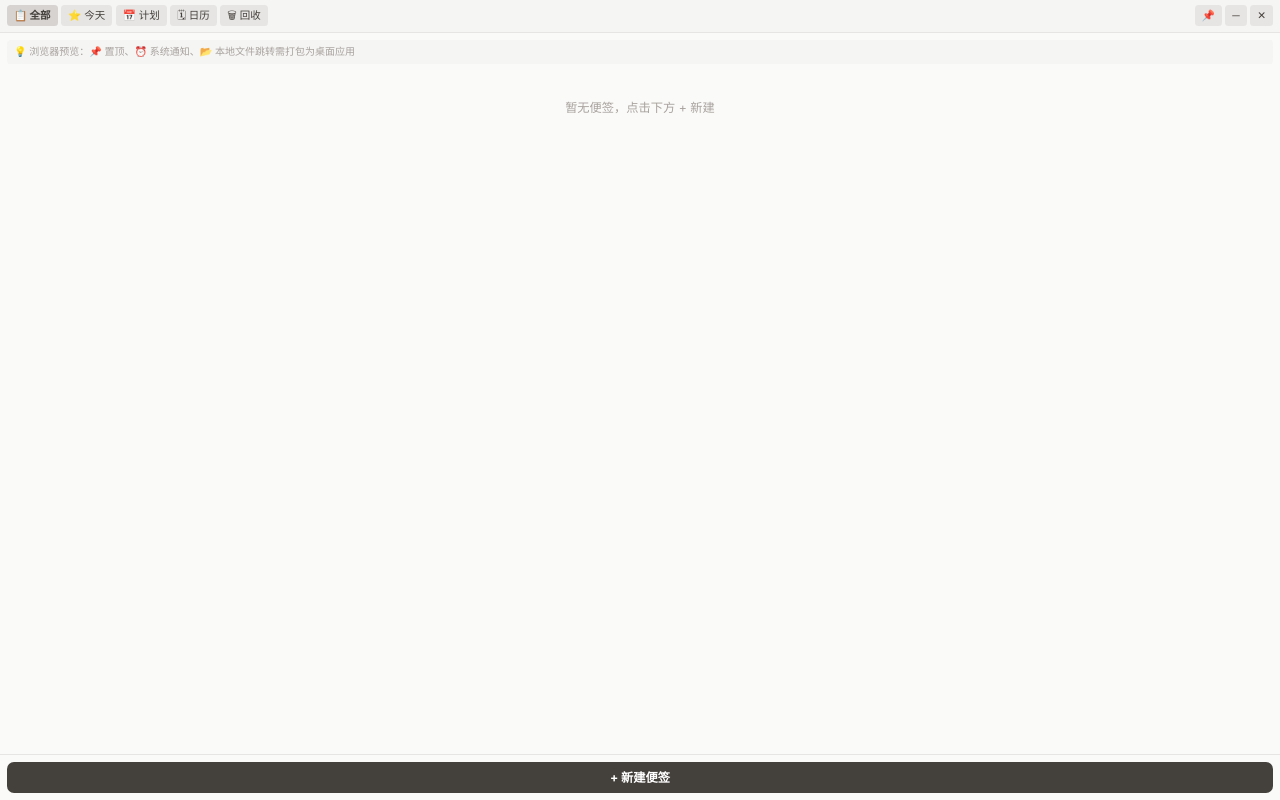
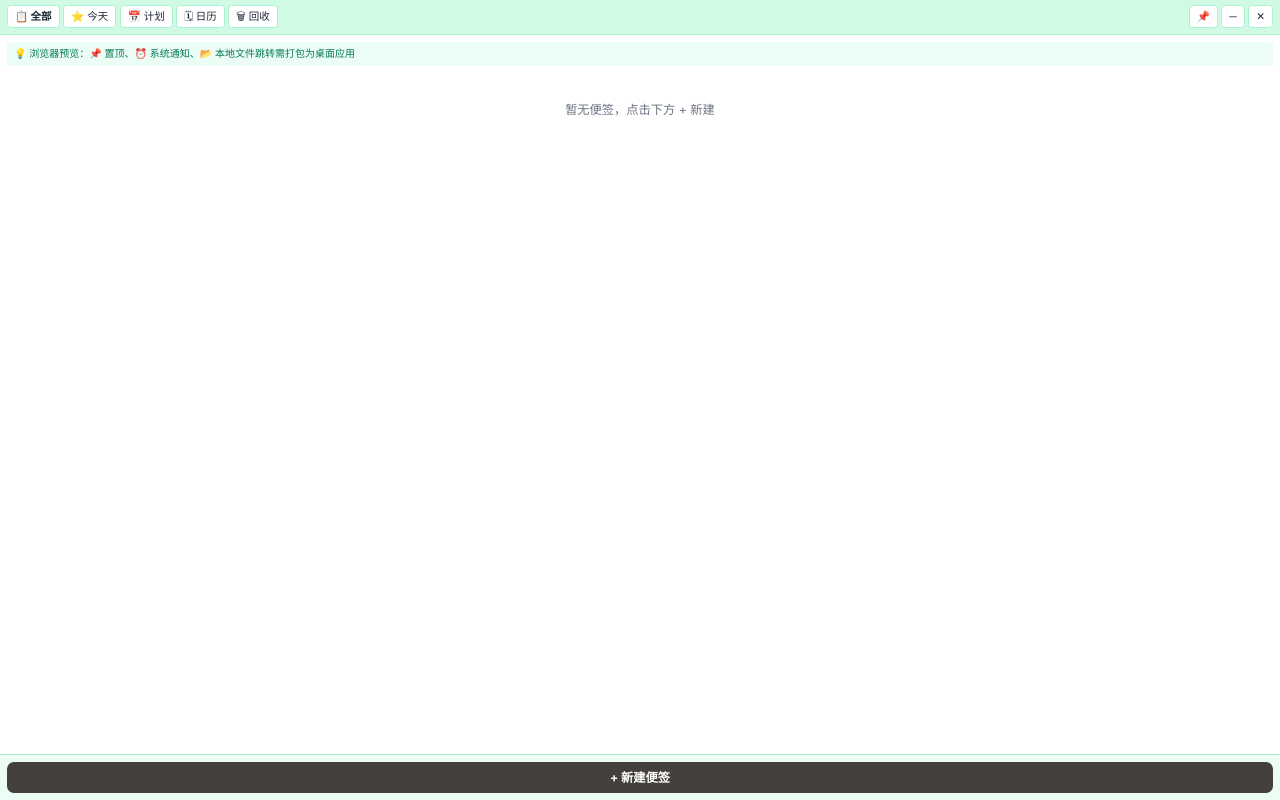
Before and after one commit to GDCP1613157420/bianqian, a React (Vite) app: page / in a window 1280 px wide. Built offline with nearby package versions, Linux system fonts and the light colour scheme.

Commit message:
Style: 护眼色 + 黑色字; NoteCard 加 pointer 事件恢复鼠标滑动删除

```diff
--- a/src/App.tsx
+++ b/src/App.tsx
@@ -262,42 +262,42 @@ export default function App() {
     if (w) await w.minimize();
   };
 
-  const headerBtnCls = "px-2 py-1 text-xs rounded bg-stone-200 text-stone-700 hover:bg-stone-300";
+  const headerBtnCls = "px-2 py-1 text-xs rounded bg-white text-gray-800 hover:bg-emerald-200 border border-emerald-200";
 
   return (
     <>
       {/* 主窗口 */}
-      <div className="h-screen w-full bg-stone-50 flex flex-col text-stone-800 text-sm">
+      <div className="h-screen w-full bg-white flex flex-col text-gray-900 text-sm">
         {/* 顶栏 */}
-        <div className="flex items-center justify-between px-2 py-1.5 bg-stone-100 border-b border-stone-200">
+        <div className="flex items-center justify-between px-2 py-1.5 bg-emerald-100 border-b border-emerald-200">
           <div className="flex items-center gap-1">
             <button
               onClick={() => { setView("list"); setListMode("all"); }}
-              className={`${headerBtnCls} ${view === "list" && listMode === "all" ? "bg-stone-300 font-bold" : ""}`}
+              className={`${headerBtnCls} ${view === "list" && listMode === "all" ? "bg-emerald-200 font-bold" : ""}`}
             >
               📋 全部
             </button>
             <button
               onClick={() => { setView("list"); setListMode("today"); }}
-              className={`${headerBtnCls} ${view === "list" && listMode === "today" ? "bg-stone-300 font-bold" : ""}`}
+              className={`${headerBtnCls} ${view === "list" && listMode === "today" ? "bg-emerald-200 font-bold" : ""}`}
             >
               ⭐ 今天
             </button>
             <button
               onClick={() => setListMode("scheduled")}
-              className={`${headerBtnCls} ${listMode === "scheduled" ? "bg-stone-300 font-bold" : ""}`}
+              className={`${headerBtnCls} ${listMode === "scheduled" ? "bg-emerald-200 font-bold" : ""}`}
             >
               📅 计划
             </button>
             <button
               onClick={() => setView("calendar")}
-              className={`${headerBtnCls} ${view === "calendar" ? "bg-stone-300 font-bold" : ""}`}
+              className={`${headerBtnCls} ${view === "calendar" ? "bg-emerald-200 font-bold" : ""}`}
             >
               🗓 日历
             </button>
             <button
               onClick={() => setView("trash")}
-              className={`${headerBtnCls} ${view === "trash" ? "bg-stone-300 font-bold" : ""}`}
+              className={`${headerBtnCls} ${view === "trash" ? "bg-emerald-200 font-bold" : ""}`}
             >
               🗑 回收
             </button>
@@ -331,28 +331,28 @@ export default function App() {
           {view === "list" && listMode !== "tree" && (
             <>
               {!isTauri() && (
-                <div className="text-[10px] text-stone-400 bg-stone-100 rounded px-2 py-1 mb-2">
+                <div className="text-[10px] text-emerald-700 bg-emerald-50 rounded px-2 py-1 mb-2">
                   💡 浏览器预览：📌 置顶、⏰ 系统通知、📂 本地文件跳转需打包为桌面应用
                 </div>
               )}
               {listMode === "scheduled" && (
-                <div className="mb-2 text-[11px] text-stone-500 bg-blue-50 border border-blue-100 rounded px-2 py-1">
+                <div className="mb-2 text-[11px] text-gray-600 bg-blue-50 border border-blue-100 rounded px-2 py-1">
                   📅 按计划开始时间排序（{scheduledNotes.length} 条）
                 </div>
               )}
               {listMode === "today" && (
-                <div className="mb-2 text-[11px] text-stone-500 bg-amber-50 border border-amber-100 rounded px-2 py-1">
+                <div className="mb-2 text-[11px] text-gray-600 bg-amber-50 border border-amber-100 rounded px-2 py-1">
                   ⭐ 今天的便签（{todayNotes.length} 条）
                 </div>
               )}
               {sortedDates.length === 0 ? (
-                <div className="text-center text-stone-400 text-sm py-8">
+                <div className="text-center text-gray-500 text-sm py-8">
                   {listMode === "scheduled" ? "暂无计划任务" : "暂无便签，点击下方 + 新建"}
                 </div>
               ) : (
                 sortedDates.map((d) => (
                   <div key={d} className="mb-3">
-                    <div className="text-xs font-bold text-stone-500 mb-1 px-1">
+                    <div className="text-xs font-bold text-gray-600 mb-1 px-1">
                       {formatDateLabel(d)}
                     </div>
                     <div className="space-y-1.5">
@@ -360,26 +360,26 @@ export default function App() {
                         editingId === n.id ? (
                           <div
                             key={n.id}
-                            className="p-2 rounded-lg bg-stone-100 border border-stone-300 space-y-1"
+                            className="p-2 rounded-lg bg-emerald-50 border border-emerald-300 space-y-1"
                           >
                             <input
                               value={editTitle}
                               onChange={(e) => setEditTitle(e.target.value)}
-                              className="w-full text-sm font-bold px-1.5 py-1 rounded border border-stone-200 bg-white"
+                              className="w-full text-sm font-bold px-1.5 py-1 rounded border border-emerald-200 bg-white"
                               placeholder="标题"
                               autoFocus
                             />
                             <textarea
                               value={editBody}
                               onChange={(e) => setEditBody(e.target.value)}
-                              className="w-full text-xs px-1.5 py-1 rounded border border-stone-200 bg-white resize-none"
+                              className="w-full text-xs px-1.5 py-1 rounded border border-emerald-200 bg-white resize-none"
                               placeholder="详情"
                               rows={3}
                             />
                             <div className="flex justify-end gap-1">
                               <button
                                 onClick={() => setEditingId(null)}
-                                className="px-2 py-1 text-xs rounded bg-stone-200 text-stone-600"
+                                className="px-2 py-1 text-xs rounded bg-emerald-100 text-gray-700"
                               >
                                 取消
                               </button>
@@ -430,7 +430,7 @@ export default function App() {
         </div>
 
         {/* 底部新建按钮 */}
-        <div className="p-2 border-t border-stone-200 bg-stone-50">
+        <div className="p-2 border-t border-emerald-200 bg-emerald-50">
           {!adding ? (
             <button
               onClick={() => setAdding(true)}
@@ -439,19 +439,19 @@ export default function App() {
               + 新建便签
             </button>
           ) : (
-            <div className="space-y-1.5 bg-white border border-stone-200 rounded-lg p-2">
+            <div className="space-y-1.5 bg-white border border-emerald-200 rounded-lg p-2">
               <input
                 value={newTitle}
                 onChange={(e) => setNewTitle(e.target.value)}
                 placeholder="标题（必填或填详情）"
-                className="w-full text-sm font-bold px-2 py-1.5 rounded border border-stone-200 focus:outline-none focus:border-stone-400"
+                className="w-full text-sm font-bold px-2 py-1.5 rounded border border-emerald-200 focus:outline-none focus:border-stone-400"
                 autoFocus
               />
               <textarea
                 value={newBody}
                 onChange={(e) => setNewBody(e.target.value)}
                 placeholder="详情..."
-                className="w-full text-xs px-2 py-1 rounded border border-stone-200 resize-none focus:outline-none focus:border-stone-400"
+                className="w-full text-xs px-2 py-1 rounded border border-emerald-200 resize-none focus:outline-none focus:border-stone-400"
                 rows={3}
               />
 
@@ -459,28 +459,28 @@ export default function App() {
               <div>
                 <button
                   onClick={() => setAddShowSchedule(!addShowSchedule)}
-                  className="text-[11px] text-stone-500 hover:underline"
+                  className="text-[11px] text-gray-600 hover:underline"
                 >
                   📅 工作时间段 {addStart && `(已设置)`}
                 </button>
                 {addShowSchedule && (
-                  <div className="mt-1 space-y-1 bg-stone-50 p-1.5 rounded">
+                  <div className="mt-1 space-y-1 bg-emerald-50 p-1.5 rounded">
                     <div className="flex items-center gap-1.5">
-                      <span className="text-[10px] text-stone-500 w-10">开始</span>
+                      <span className="text-[10px] text-gray-600 w-10">开始</span>
                       <input
                         type="datetime-local"
                         value={addStart}
                         onChange={(e) => setAddStart(e.target.value)}
-                        className="flex-1 text-[11px] rounded border border-stone-200 px-1 py-0.5 bg-white"
+                        className="flex-1 text-[11px] rounded border border-emerald-200 px-1 py-0.5 bg-white"
                       />
                     </div>
                     <div className="flex items-center gap-1.5">
-                      <span className="text-[10px] text-stone-500 w-10">结束</span>
+                      <span className="text-[10px] text-gray-600 w-10">结束</span>
                       <input
                         type="datetime-local"
                         value={addEnd}
                         onChange={(e) => setAddEnd(e.target.value)}
-                        className="flex-1 text-[11px] rounded border border-stone-200 px-1 py-0.5 bg-white"
+                        className="flex-1 text-[11px] rounded border border-emerald-200 px-1 py-0.5 bg-white"
                       />
                     </div>
                   </div>
@@ -491,7 +491,7 @@ export default function App() {
               <div>
                 <button
                   onClick={() => setAddShowReminder(!addShowReminder)}
-                  className="text-[11px] text-stone-500 hover:underline"
+                  className="text-[11px] text-gray-600 hover:underline"
                 >
                   ⏰ 提醒 {addReminder && `(${formatReminderLabel(addReminder)})`}
                 </button>
@@ -511,7 +511,7 @@ export default function App() {
               <div>
                 <button
                   onClick={() => setAddShowRecurrence(!addShowRecurrence)}
-                  className="text-[11px] text-stone-500 hover:underline"
+                  className="text-[11px] text-gray-600 hover:underline"
                 >
                   🔁 长期任务 {addRecurrence && `(${describeRecurrence(addRecurrence)})`}
                 </button>
@@ -528,13 +528,13 @@ export default function App() {
 
               {/* 颜色 */}
               <div className="flex items-center gap-1.5">
-                <span className="text-[11px] text-stone-500">颜色：</span>
+                <span className="text-[11px] text-gray-600">颜色：</span>
                 {(["yellow", "pink", "blue", "green", "purple"] as const).map((c) => (
                   <button
                     key={c}
                     onClick={() => setNewColor(c)}
                     className={`w-5 h-5 rounded-full border-2 ${
-                      newColor === c ? "ring-2 ring-stone-400 border-stone-300" : "border-stone-200"
+                      newColor === c ? "ring-2 ring-stone-400 border-emerald-300" : "border-emerald-200"
                     } ${
                       c === "yellow" ? "bg-yellow-100" :
                       c === "pink" ? "bg-pink-100" :
@@ -560,7 +560,7 @@ export default function App() {
                     setAddShowRecurrence(false);
                     setAddShowSchedule(false);
                   }}
-                  className="px-3 py-1 text-xs rounded bg-stone-200 text-stone-600"
+                  className="px-3 py-1 text-xs rounded bg-emerald-100 text-gray-700"
                 >
                   取消
                 </button>
```
